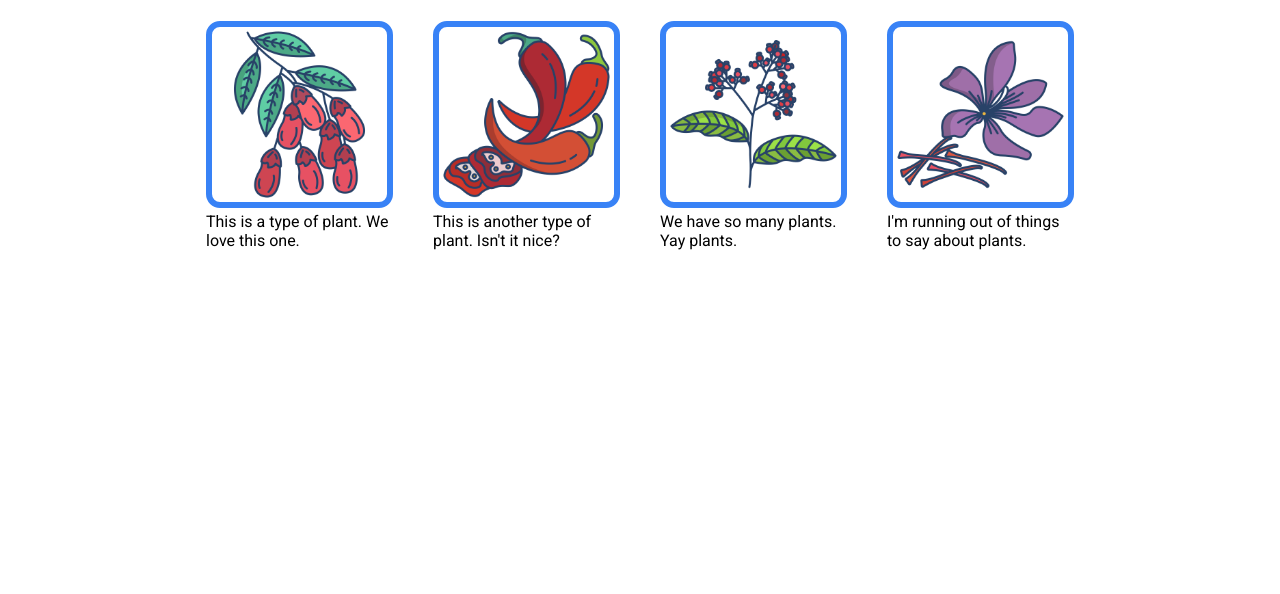
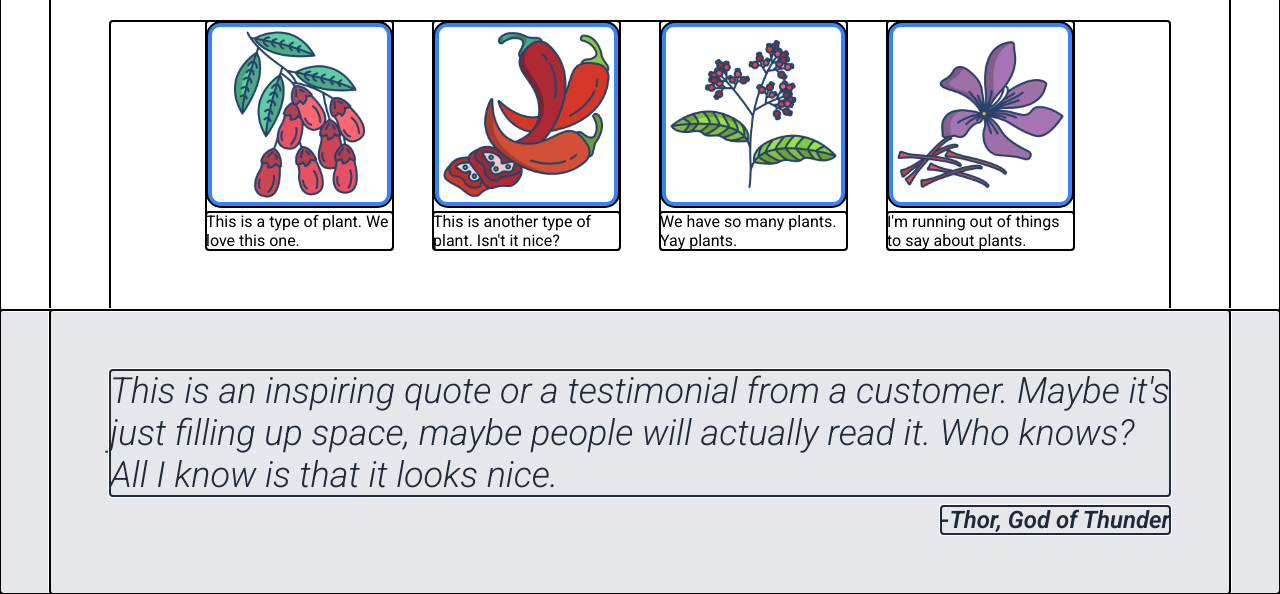
Before and after one commit to meeshka-hub/landing-page, a plain HTML site: page index.html in a window 1280 px wide. Shown: the part 663-1257 px from the top of the page. Before the commit the page ends 973 px from the top, so only its background shows below. Drawn offline with Linux system fonts and the light colour scheme.

Commit message:
Completed quote section

```diff
--- a/index.html
+++ b/index.html
@@ -61,6 +61,12 @@
                 </div>
             </div>
         </div>
+        <div class="section third">
+            <div class="infoBox contentContainer quoteBox">
+                <div class="quote">This is an inspiring quote or a testimonial from a customer. Maybe it&apos;s just filling up space, maybe people will actually read it. Who knows? All I know is that it looks nice.</div>
+                <div class=" quote attribution">-Thor, God of Thunder</div>
+            </div>
+        </div>
     </div>
 </body>
 
--- a/styles/styles.css
+++ b/styles/styles.css
@@ -1,5 +1,5 @@
 * {
-    /* outline: auto; */
+    outline: auto;
 }
 
 body {
@@ -16,6 +16,11 @@ body {
     width: 100%;
     background-color: #1F2937;
     color: #F9FAF8;
+}
+
+.section.third {
+    width: 100%;
+    background-color: #E5E7EB;
 }
 
 .contentContainer {
@@ -36,6 +41,7 @@ body {
     justify-content: center;
     flex-wrap: wrap;
     gap: 40px;
+    padding-bottom: 60px;
 }
 
 .navBar {
@@ -108,7 +114,6 @@ body {
 
 .itemContainer {
     flex-basis: 150px;
-    padding-bottom: 60px;
 }
 
 .infoBox img {
@@ -116,3 +121,23 @@ body {
     border-radius: 14px;
     width: 175px;
 }
+
+.quoteBox {
+    padding: 60px;
+    gap: 10px
+}
+
+.quote {
+    font-size: 36px;
+    font-style: italic;
+    font-weight: 300;
+    color: #1F2937;
+}
+
+.quote.attribution {
+    font-weight: 600px;
+    justify-self: right;
+    font-size: 24px;
+    font-weight: 600;
+    margin-left: auto;
+}
```
